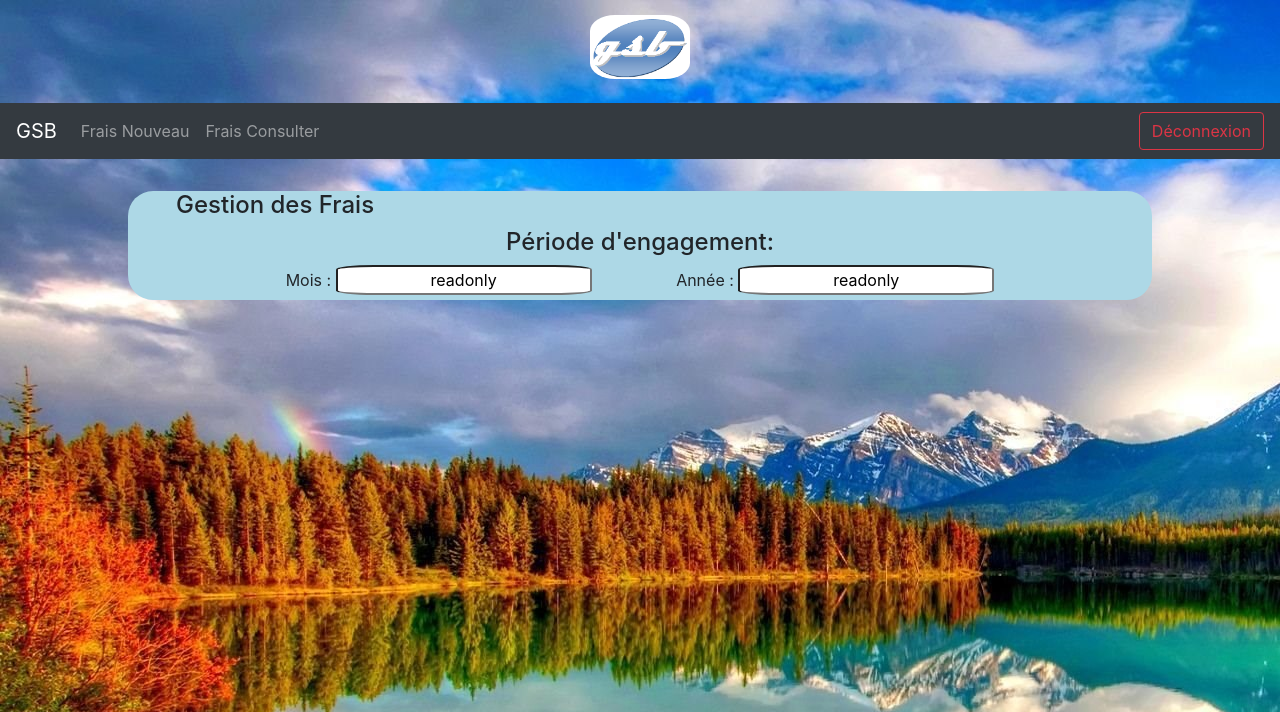
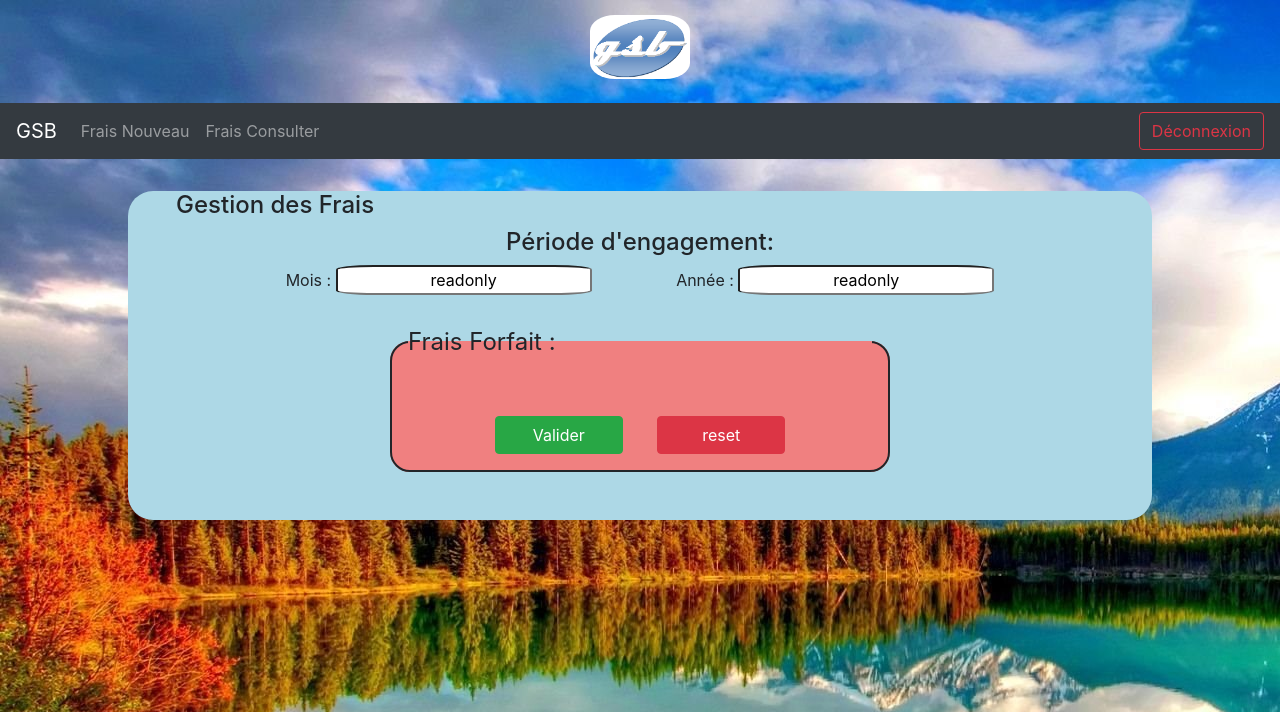
Before and after one commit to nitharsan21/GSB_Frais, a Symfony app: template GSB/templates/visiteur/VueNouveauFrais.html.twig in a window 1280 px wide. Shown: the top 712 px of the page. Run offline with Twig, Linux system fonts and the light colour scheme; the template is opened without the code that fills it, so the values that code supplies are empty; some libraries are stand-ins or nearby versions.

Commit message:
GSB_frais  V test 1.0.2

```diff
--- a/GSB/templates/visiteur/VueNouveauFrais.html.twig
+++ b/GSB/templates/visiteur/VueNouveauFrais.html.twig
@@ -24,13 +24,47 @@
                 <input type="text" name="annee" value={{ my[1]}} readonly>
             </center>
         </div>
+            <style>
 
+                fieldset{
+                    border: 2px solid;
+                    max-width:500px;
+                    padding:16px;
+                    margin-bottom: 50em;
+                    margin-top:15em;
+                    background-color: lightcoral ;
+                    border-radius: 20px
+                }
+
+            </style>
+
+        <br/>
         <form>
-        <div class="#" style="margin-top:2em">
-
-
-        </div>
+            <fieldset style="margin: auto">
+                <legend stlye>Frais Forfait :</legend>
+                <center>
+                <div class="#" style="margin-top:2em">
+                    {% for l in ligneff %}
+                        {% if  l.IdFraisForfait.Id == 1 %}
+                            <label>Forfait Etape : </label>
+                        {% elseif l.IdFraisForfait.Id == 2 %}
+                            <label>Frais Kilométrique : </label>
+                        {% elseif l.IdFraisForfait.Id == 3 %}
+                            <label>Nuitée Hôtel : </label>
+                        {% elseif l.IdFraisForfait.Id == 4 %}
+                            <label>Repas Restaurant : </label>
+                        {% endif %}
+                        <input style="float: right; margin-right:3em" type="number" name="Quantite" value={{ l.Quantite }} >
+                        <p></p>
+                    {% endfor %}
+                    <input class=" btn btn-success " style="width:8em;margin-right: 15px " type="submit" value="Valider">
+                    <input class=" btn btn-danger " style="width:8em;margin-left: 15px" type="reset" value="reset">
+                </div>
+                </center>
+            </fieldset>
         </form>
+        <br/>
+        <br/>
     </div>
 
 {% endblock %}
```
Also changed, not shown: GSB/src/Controller/VisiteurController.php (+15 -6 lines).
